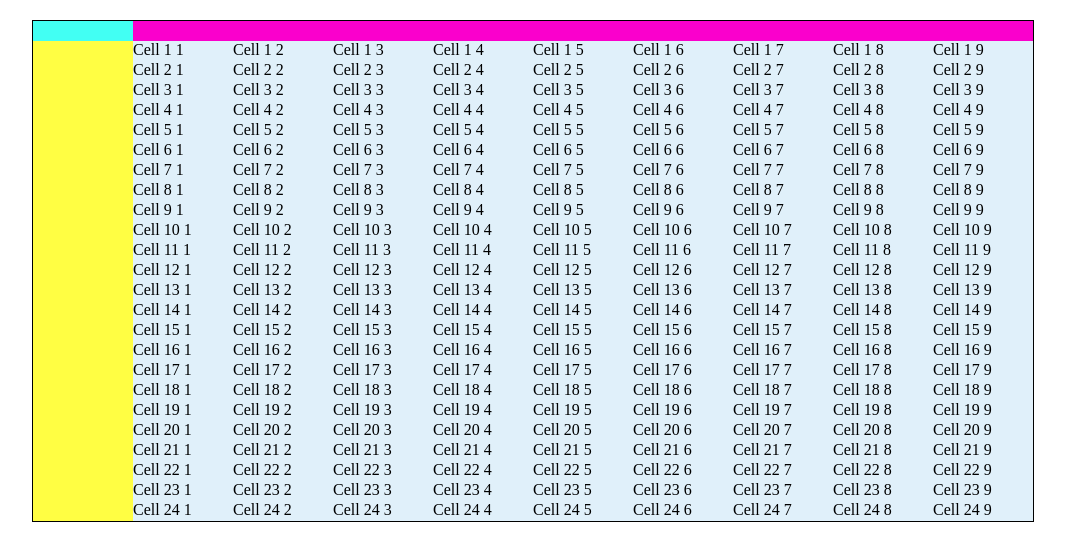
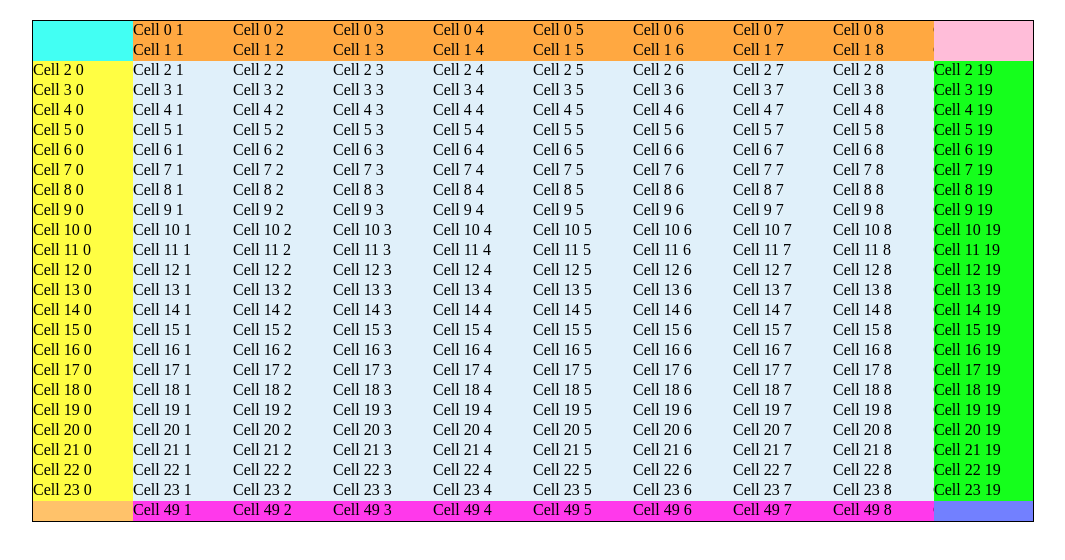
Before and after one commit to dastrobu/angular-table-study, an Angular app: page / in a window 1280 px wide. Shown: the top 560 px of the page, without its empty margins (107-1172 px from the left). Built offline with nearby package versions, Linux system fonts and the light colour scheme.

Commit message:
displaying cells in fixed areas, no virtual DOM.

```diff
--- a/src/app/app.component.ts
+++ b/src/app/app.component.ts
@@ -11,11 +11,11 @@ import {BehaviorSubject} from 'rxjs/BehaviorSubject';
 export class AppComponent implements OnInit {
     modelSubject = new BehaviorSubject<MatrixViewModel<string>>(null);
     private config: MatrixViewConfig = {
-        showFixed: {top: 1, left: 1, right: 0, bottom: 0}, logLevel: 'debug'
+        showFixed: {top: 2, left: 1, right: 1, bottom: 1}, logLevel: 'debug'
     };
     configSubject = new BehaviorSubject<MatrixViewConfig>(this.config);
 
-    rows = 200;
+    rows = 50;
     cols = 20;
 
     ngOnInit(): void {
--- a/src/app/matrix-view/matrix-view-model.ts
+++ b/src/app/matrix-view/matrix-view-model.ts
@@ -25,44 +25,44 @@ export declare type SizeProvider = number | ReadonlyArray<number> | ((modelIndex
 /**
  * Model of the matrix.
  */
-export interface MatrixViewModel<CellType> {
-    readonly cells: ReadonlyArray<ReadonlyArray<CellType>>;
-    readonly rowModel?: MatrixViewRowModel<CellType>;
-    readonly colModel?: MatrixViewColModel<CellType>;
+export interface MatrixViewModel<CellValueType> {
+    readonly cells: ReadonlyArray<ReadonlyArray<CellValueType>>;
+    readonly rowModel?: MatrixViewRowModel<CellValueType>;
+    readonly colModel?: MatrixViewColModel<CellValueType>;
 }
 
 /**
  * Model of column properties.
  */
-export interface MatrixViewColModel<CellType> {
+export interface MatrixViewColModel<CellValueType> {
     readonly colWidths: SizeProvider;
 }
 
 /**
  * Model of row properties.
  */
-export interface MatrixViewRowModel<CellType> {
+export interface MatrixViewRowModel<CellValueType> {
     readonly rowHeights: SizeProvider;
 }
 
-export class Model<CellType> implements MatrixViewModel<CellType> {
+export class Model<CellValueType> implements MatrixViewModel<CellValueType> {
 
-    readonly colModel: ColModel<CellType> = new ColModel<CellType>();
-    readonly rowModel: RowModel<CellType> = new RowModel<CellType>();
+    readonly colModel: ColModel<CellValueType> = new ColModel<CellValueType>();
+    readonly rowModel: RowModel<CellValueType> = new RowModel<CellValueType>();
 
-    constructor(matrixViewModel?: MatrixViewModel<CellType>) {
+    constructor(matrixViewModel?: MatrixViewModel<CellValueType>) {
         // make a copy of the arrays, to avoid external changes
         if (matrixViewModel) {
-            this._cells = matrixViewModel.cells.map((row: CellType[]) => [...row]);
+            this._cells = matrixViewModel.cells.map((row: CellValueType[]) => [...row]);
             const size = this.size;
-            this.colModel = new ColModel<CellType>(matrixViewModel.colModel, size.cols);
-            this.rowModel = new RowModel<CellType>(matrixViewModel.rowModel, size.rows);
+            this.colModel = new ColModel<CellValueType>(matrixViewModel.colModel, size.cols);
+            this.rowModel = new RowModel<CellValueType>(matrixViewModel.rowModel, size.rows);
         }
     }
 
-    private _cells: CellType[][] = [];
+    private _cells: CellValueType[][] = [];
 
-    get cells(): ReadonlyArray<ReadonlyArray<CellType>> {
+    get cells(): ReadonlyArray<ReadonlyArray<CellValueType>> {
         // TODO DST: in principle this must be immutable
         return this._cells;
     }
@@ -80,8 +80,8 @@ export class Model<CellType> implements MatrixViewModel<CellType> {
     }
 }
 
-export class ColModel<CellType> implements MatrixViewColModel<CellType> {
-    constructor(viewColModel?: MatrixViewColModel<CellType>, private _size: number = 0) {
+export class ColModel<CellValueType> implements MatrixViewColModel<CellValueType> {
+    constructor(viewColModel?: MatrixViewColModel<CellValueType>, private _size: number = 0) {
         // init colWidths at a default value
         if (viewColModel) {
             this.updateColWidths(viewColModel.colWidths);
@@ -145,8 +145,8 @@ export class ColModel<CellType> implements MatrixViewColModel<CellType> {
     }
 }
 
-export class RowModel<CellType> implements MatrixViewRowModel<CellType> {
-    constructor(viewRowModel?: MatrixViewRowModel<CellType>, private _size: number = 0) {
+export class RowModel<CellValueType> implements MatrixViewRowModel<CellValueType> {
+    constructor(viewRowModel?: MatrixViewRowModel<CellValueType>, private _size: number = 0) {
         // init rowWidths at a default value
         if (viewRowModel) {
             this.updateRowHeights(viewRowModel.rowHeights);
--- a/src/app/matrix-view/matrix-view-view-model.ts
+++ b/src/app/matrix-view/matrix-view-view-model.ts
@@ -7,17 +7,26 @@ import {Log} from './log';
 import {Observable} from 'rxjs/Observable';
 import {Subscription} from 'rxjs/Subscription';
 import {Config} from './matrix-view-config';
-import {BoxSize} from './utils';
+import {BoxSize, Point2D, RowCol} from './utils';
 import {isInternetExplorer, scrollbarWidth} from './browser';
 import {OnDestroy, OnInit} from '@angular/core';
+
+/** cell representation */
+export interface Cell<CellValueType> {
+    readonly viewIndex: RowCol<number>;
+    readonly modelIndex: RowCol<number>;
+    readonly position: Point2D;
+    readonly value: CellValueType;
+    readonly size: BoxSize;
+}
 
 /**
  * The view model provides all information on the view, i.e. especially size information on various parts of the matrix.
  * Note: the view model must not be modified externally.
  */
-export class MatrixViewViewModel<CellType> implements OnInit, OnDestroy {
+export class MatrixViewViewModel<CellValueType> implements OnInit, OnDestroy {
     private readonly log: Log = new Log(this.constructor.name + ':');
-    private model: Model<CellType>;
+    private model: Model<CellValueType>;
     private config: Config;
 
     /** array of subscriptions, from which one must unsubscribe in {@link #ngOnDestroy}. */
@@ -26,9 +35,9 @@ export class MatrixViewViewModel<CellType> implements OnInit, OnDestroy {
     /** scroll listener to synchronize scrolling on the main canvas and on the fixed areas. */
     private scrollListener: () => void;
 
-    constructor(private matrixViewComponent: MatrixViewComponent<CellType>,
+    constructor(private matrixViewComponent: MatrixViewComponent<CellValueType>,
                 configObservable: Observable<Config>,
-                modelObservable: Observable<Model<CellType>>) {
+                modelObservable: Observable<Model<CellValueType>>) {
         this.subscriptions.push(configObservable.subscribe(config => {
             this.config = config;
 
@@ -182,7 +191,7 @@ export class MatrixViewViewModel<CellType> implements OnInit, OnDestroy {
         const model = this.model;
         const width = model.colModel.width;
         const height = model.rowModel.height;
-        this.log.trace(() => `viewportSize => ${JSON.stringify({width: width, height: height})}`);
+        this.log.trace(() => `canvasSize => ${JSON.stringify({width: width, height: height})}`);
         return {width: width, height: height};
     }
 
@@ -219,27 +228,173 @@ export class MatrixViewViewModel<CellType> implements OnInit, OnDestroy {
 
     /** @return {number} position of a certain row in px */
     public rowPosition(modelIndex: number): number {
-        this.log.trace(() => `rowPosition(${modelIndex}) -> ${this.model.rowModel.rowPositions[modelIndex]}`);
-        return this.model.rowModel.rowPositions[modelIndex];
+        const n = this.model.rowModel.rowPositions[modelIndex];
+        this.log.trace(() => `rowPosition(${modelIndex}) => ${n}`);
+        return n;
     }
 
 
     /** @return {number} position of a certain col in px */
     public colPosition(modelIndex: number): number {
-        this.log.trace(() => `colPosition(${modelIndex}) -> ${this.model.colModel.colPositions[modelIndex]}`);
-        return this.model.colModel.colPositions[modelIndex];
+        const n = this.model.colModel.colPositions[modelIndex];
+        this.log.trace(() => `colPosition(${modelIndex}) => ${n}`);
+        return n;
     }
 
-    /** @return {number} rowPosition of a certain row in px */
+    /** @return {number} rowHeight of a certain row in px */
     public rowHeight(modelIndex: number): number {
-        this.log.trace(() => `rowHeight(${modelIndex}) -> ${this.model.rowModel.rowHeight(modelIndex)}`);
-        return this.model.rowModel.rowHeight(modelIndex);
+        const n = this.model.rowModel.rowHeight(modelIndex);
+        this.log.trace(() => `rowHeight(${modelIndex}) => ${n}`);
+        return n;
     }
 
-    /** @return {number} colPosition of a certain col in px */
+    /** @return {number} colWidth of a certain col in px */
     public colWidth(modelIndex: number): number {
-        this.log.trace(() => `colWidth(${modelIndex}) -> ${this.model.colModel.colWidths[modelIndex]}`);
-        return this.model.colModel.colWidths[modelIndex];
+        const n = this.model.colModel.colWidths[modelIndex];
+        this.log.trace(() => `colWidth(${modelIndex}) => ${n}`);
+        return n;
+    }
+
+    /** @return {number} number of cols fixed left */
+    get fixedLeft(): number {
+        const n = Math.min(this.config.showFixed.left, this.model.size.cols);
+        this.log.trace(() => `fixedLeft => ${n}`);
+        return n;
+    }
+
+    /** @return {number} number of cols fixed right */
+    get fixedRight(): number {
+        return Math.min(this.config.showFixed.right, this.model.size.cols);
+    }
+
+    /** @return {number} number of rows fixed at top */
+    get fixedTop(): number {
+        return Math.min(this.config.showFixed.top, this.model.size.rows);
+    }
+
+    /** @return {number} number of rows fixed at bottom */
+    get fixedBottom(): number {
+        return Math.min(this.config.showFixed.bottom, this.model.size.rows);
+    }
+
+    get scrollableCells(): ReadonlyArray<Cell<CellValueType>> {
+        const size = this.model.size;
+        const fixedTop = this.fixedTop;
+        const fixedBottom = this.fixedBottom;
+        const fixedLeft = this.fixedLeft;
+        const fixedRight = this.fixedRight;
+        const scrollableCells = [];
+        this.model.cells
+            .slice(this.fixedTop, size.rows - fixedBottom)
+            .forEach((row, rowIndex) => {
+                row.slice(fixedLeft, size.rows - fixedRight)
+                    .forEach((cell, collIndex) => {
+                        const i = rowIndex + fixedTop;
+                        const j = collIndex + fixedLeft;
+                        scrollableCells.push({
+                            modelIndex: {row: i, col: j},
+                            viewIndex: {row: i, col: j},
+                            value: cell,
+                            position: {top: this.rowPosition(i), left: this.colPosition(j)},
+                            size: {height: this.rowHeight(i), width: this.colWidth(j)}
+                        });
+                    });
+            });
+        this.log.trace(() => `scrollableCells => ${JSON.stringify(scrollableCells)}`);
+        return scrollableCells;
+    }
+
+    get fixedLeftCells(): ReadonlyArray<Cell<CellValueType>> {
+        const fixedLeft = this.fixedLeft;
+        const fixedLeftCells = [];
+        this.model.cells
+            .forEach((row, rowIndex) => {
+                row.slice(0, fixedLeft)
+                    .forEach((cell, collIndex) => {
+                        const i = rowIndex;
+                        const j = collIndex;
+                        fixedLeftCells.push({
+                            modelIndex: {row: i, col: j},
+                            viewIndex: {row: i, col: j},
+                            value: cell,
+                            position: {top: this.rowPosition(i), left: this.colPosition(j)},
+                            size: {height: this.rowHeight(i), width: this.colWidth(j)}
+                        });
+                    });
+            });
+        this.log.trace(() => `fixedLeftCells => ${JSON.stringify(fixedLeftCells)}`);
+        return fixedLeftCells;
+    }
+
+    get fixedRightCells(): ReadonlyArray<Cell<CellValueType>> {
+        const size = this.model.size;
+        const fixedRight = this.fixedRight;
+        const fixedRightCells = [];
+        const offset = size.cols - fixedRight;
+        this.model.cells
+            .forEach((row, rowIndex) => {
+                row.slice(offset)
+                    .forEach((cell, collIndex) => {
+                        const i = rowIndex;
+                        const j = collIndex + offset;
+                        fixedRightCells.push({
+                            modelIndex: {row: i, col: j},
+                            viewIndex: {row: i, col: j},
+                            value: cell,
+                            position: {top: this.rowPosition(i), left: this.colPosition(j)},
+                            size: {height: this.rowHeight(i), width: this.colWidth(j)}
+                        });
+                    });
+            });
+        this.log.trace(() => `fixedRightCells => ${JSON.stringify(fixedRightCells)}`);
+        return fixedRightCells;
+    }
+
+    get fixedTopCells(): ReadonlyArray<Cell<CellValueType>> {
+        const size = this.model.size;
+        const fixedTop = this.fixedTop;
+        const fixedTopCells = [];
+        this.model.cells
+            .slice(0, size.rows - fixedTop)
+            .forEach((row, rowIndex) => {
+                row.forEach((cell, collIndex) => {
+                    const i = rowIndex;
+                    const j = collIndex;
+                    fixedTopCells.push({
+                        modelIndex: {row: i, col: j},
+                        viewIndex: {row: i, col: j},
+                        value: cell,
+                        position: {top: this.rowPosition(i), left: this.colPosition(j)},
+                        size: {height: this.rowHeight(i), width: this.colWidth(j)}
+                    });
+                });
+            });
+        this.log.trace(() => `fixedTopCells => ${JSON.stringify(fixedTopCells)}`);
+        return fixedTopCells;
+    }
+
+    get fixedBottomCells(): ReadonlyArray<Cell<CellValueType>> {
+        const size = this.model.size;
+        const fixedBottom = this.fixedBottom;
+        const fixedBottomCells = [];
+        const offset = size.rows - fixedBottom;
+        this.model.cells
+            .slice(offset)
+            .forEach((row, rowIndex) => {
+                row.forEach((cell, collIndex) => {
+                    const i = rowIndex + offset;
+                    const j = collIndex;
+                    fixedBottomCells.push({
+                        modelIndex: {row: i, col: j},
+                        viewIndex: {row: i, col: j},
+                        value: cell,
+                        position: {top: this.rowPosition(i), left: this.colPosition(j)},
+                        size: {height: this.rowHeight(i), width: this.colWidth(j)}
+                    });
+                });
+            });
+        this.log.trace(() => `fixedBottomCells => ${JSON.stringify(fixedBottomCells)}`);
+        return fixedBottomCells;
     }
 
     ngOnDestroy(): void {
--- a/src/app/matrix-view/matrix-view.component.html
+++ b/src/app/matrix-view/matrix-view.component.html
@@ -9,17 +9,14 @@
              [style.min-width]="viewModel.viewportSize.width + 'px'"
              [style.min-height]="viewModel.viewportSize.height + 'px'"
         >
-            <!-- TODO DST: implement -->
-            <ng-container *ngFor="let row of cells; let i = index">
-                <div class="cell"
-                     *ngFor="let cell of row; let j = index"
-                     [style.transform]="'translate3d(' + viewModel.colPosition(j) + 'px, ' + viewModel.rowPosition(i) + 'px, 0)'"
-                     [style.height]="viewModel.rowHeight(i) + 'px'"
-                     [style.width]="viewModel.colWidth(j) + 'px'"
-                >
-                    {{cell}}
-                </div>
-            </ng-container>
+            <div class="cell"
+                 *ngFor="let cell of viewModel.scrollableCells"
+                 [style.transform]="'translate3d(' + cell.position.left + 'px, ' + cell.position.top + 'px, 0)'"
+                 [style.height]="cell.size.height + 'px'"
+                 [style.width]="cell.size.width + 'px'"
+            >
+                {{cell.value}}
+            </div>
         </div>
     </div>
 
@@ -37,6 +34,14 @@
              [style.min-width]="viewModel.viewportSize.width + 1 + 'px'"
              [style.min-height]="viewModel.viewportSize.height + 'px'"
         >
+            <div class="cell"
+                 *ngFor="let cell of viewModel.fixedTopCells"
+                 [style.transform]="'translate3d(' + cell.position.left + 'px, ' + cell.position.top + 'px, 0)'"
+                 [style.height]="cell.size.height + 'px'"
+                 [style.width]="cell.size.width + 'px'"
+            >
+                {{cell.value}}
+            </div>
         </div>
     </div>
     <div *ngIf="showFixed.right"
@@ -51,7 +56,16 @@
              [style.height]="viewModel.canvasSize.height + 'px'"
              [style.min-width]="viewModel.viewportSize.width + 'px'"
              [style.min-height]="viewModel.viewportSize.height + 'px'"
+             [style.left]="(viewModel.fixedRightWidth - viewModel.canvasSize.width) + 'px'"
         >
+            <div class="cell"
+                 *ngFor="let cell of viewModel.fixedRightCells"
+                 [style.transform]="'translate3d(' + cell.position.left + 'px, ' + cell.position.top + 'px, 0)'"
+                 [style.height]="cell.size.height + 'px'"
+                 [style.width]="cell.size.width + 'px'"
+            >
+                {{cell.value}}
+            </div>
         </div>
     </div>
     <div *ngIf="showFixed.bottom"
@@ -66,7 +80,16 @@
              [style.height]="viewModel.canvasSize.height + 'px'"
              [style.min-width]="viewModel.viewportSize.width + 1 + 'px'"
              [style.min-height]="viewModel.viewportSize.height + 'px'"
+             [style.top]="(viewModel.fixedBottomHeight - viewModel.canvasSize.height) + 'px'"
         >
+            <div class="cell"
+                 *ngFor="let cell of viewModel.fixedBottomCells"
+                 [style.transform]="'translate3d(' + cell.position.left + 'px, ' + cell.position.top + 'px, 0)'"
+                 [style.height]="cell.size.height + 'px'"
+                 [style.width]="cell.size.width + 'px'"
+            >
+                {{cell.value}}
+            </div>
         </div>
     </div>
     <div *ngIf="showFixed.left"
@@ -79,6 +102,14 @@
              [style.min-width]="viewModel.viewportSize.width + 'px'"
              [style.min-height]="viewModel.viewportSize.height + 'px'"
         >
+            <div class="cell"
+                 *ngFor="let cell of viewModel.fixedLeftCells"
+                 [style.transform]="'translate3d(' + cell.position.left + 'px, ' + cell.position.top + 'px, 0)'"
+                 [style.height]="cell.size.height + 'px'"
+                 [style.width]="cell.size.width + 'px'"
+            >
+                {{cell.value}}
+            </div>
         </div>
     </div>
     <div *ngIf="showFixedCorners.topRight"
--- a/src/app/matrix-view/matrix-view.component.scss
+++ b/src/app/matrix-view/matrix-view.component.scss
@@ -83,7 +83,21 @@ div {
 .canvas-top {
     display: block;
     position: relative;
-    background-color: #fa00cc;
+}
+
+.canvas-right {
+    display: block;
+    position: relative;
+}
+
+.canvas-left {
+    display: block;
+    position: relative;
+}
+
+.canvas-bottom {
+    display: block;
+    position: relative;
 }
 
 .cell {
--- a/src/app/matrix-view/matrix-view.component.ts
+++ b/src/app/matrix-view/matrix-view.component.ts
@@ -26,7 +26,7 @@ import {BehaviorSubject} from 'rxjs/BehaviorSubject';
     templateUrl: './matrix-view.component.html',
     styleUrls: ['./matrix-view.component.scss']
 })
-export class MatrixViewComponent<CellType> implements OnInit, AfterViewInit, OnDestroy {
+export class MatrixViewComponent<CellValueType> implements OnInit, AfterViewInit, OnDestroy {
 
     /** array of subscriptions, from which one must unsubscribe in {@link #ngOnDestroy}. */
     private readonly subscriptions: Subscription[] = [];
@@ -84,7 +84,7 @@ export class MatrixViewComponent<CellType> implements OnInit, AfterViewInit, OnD
     }
 
     /** the model of the matrix. */
-    private _model: BehaviorSubject<Model<CellType>> = new BehaviorSubject<Model<CellType>>(new Model<CellType>());
+    private _model: BehaviorSubject<Model<CellValueType>> = new BehaviorSubject<Model<CellValueType>>(new Model<CellValueType>());
 
     @Input()
     set config(configObservable: Observable<MatrixViewConfig>) {
@@ -99,14 +99,14 @@ export class MatrixViewComponent<CellType> implements OnInit, AfterViewInit, OnD
      * @param {MatrixViewModel} modelObservable
      */
     @Input()
-    set model(modelObservable: Observable<MatrixViewModel<CellType>>) {
+    set model(modelObservable: Observable<MatrixViewModel<CellValueType>>) {
         this.subscriptions.push(modelObservable.subscribe(model => {
             if (!model) {
                 this.log.debug(() => `replacing undefined model by empty model`);
-                model = new Model<CellType>();
+                model = new Model<CellValueType>();
             }
             // call copy constructor, to address mutability
-            this._model.next(new Model<CellType>(model));
+            this._model.next(new Model<CellValueType>(model));
             this.log.debug(() => `initialized new model with size: ${JSON.stringify(this._model.value.size)})`);
             this.log.trace(() => `colModel.size: ${this._model.value.colModel.size}`);
             this.log.trace(() => `colWidths: ${this._model.value.colModel.colWidths}`);
@@ -125,7 +125,7 @@ export class MatrixViewComponent<CellType> implements OnInit, AfterViewInit, OnD
     private _config: BehaviorSubject<Config> = new BehaviorSubject<Config>(new Config());
 
     /** view model of the matrix */
-    public readonly viewModel: MatrixViewViewModel<CellType> = new MatrixViewViewModel<CellType>(this, this._config, this._model);
+    public readonly viewModel: MatrixViewViewModel<CellValueType> = new MatrixViewViewModel<CellValueType>(this, this._config, this._model);
 
     /**
      * @return {BoxSides<number>} information from the configuration of the table about displaying fixed areas.
@@ -141,7 +141,7 @@ export class MatrixViewComponent<CellType> implements OnInit, AfterViewInit, OnD
         return this._config.value.showFixedCorners;
     }
 
-    public get cells(): ReadonlyArray<ReadonlyArray<CellType>> {
+    public get cells(): ReadonlyArray<ReadonlyArray<CellValueType>> {
         return this._model.value.cells;
     }
 
--- a/src/app/matrix-view/utils.ts
+++ b/src/app/matrix-view/utils.ts
@@ -49,3 +49,9 @@ export interface RowsCols<T> {
     readonly rows: T;
     readonly cols: T;
 }
+
+/** interface to refer to all objects, that need to be stored for rows and cols. */
+export interface RowCol<T> {
+    readonly row: T;
+    readonly col: T;
+}
```
